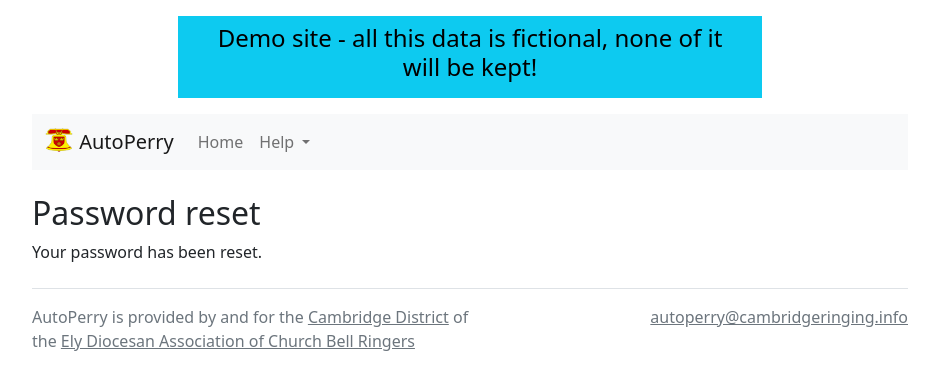
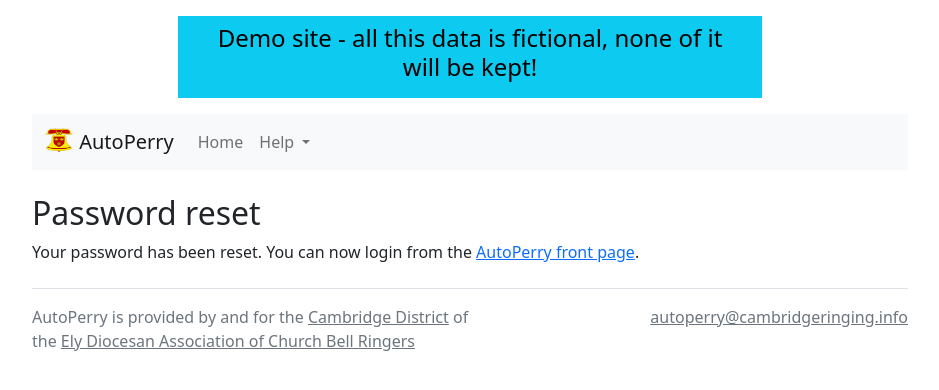
Before and after one commit to jw35/practice-night-support, a Django app: template autoperry/webapp/templates/registration/password_reset_complete.html in a window 1280 px wide. Shown: the top 390 px of the page, without its empty margins (170-1109 px from the left). Run offline with Django 3.2, Linux system fonts and the light colour scheme; the template is opened without the code that fills it, so the values that code supplies are empty; some libraries are stand-ins or nearby versions.

Commit message:
Tidy password reset flows
1) Link to index so user can login after resetting their password.

2) Display an error if the reset token is broken.

Closes #85

```diff
--- a/autoperry/webapp/templates/registration/password_reset_complete.html
+++ b/autoperry/webapp/templates/registration/password_reset_complete.html
@@ -6,6 +6,7 @@
 
 <h2>Password reset</h2>
 
-<p>Your password has been reset.</p>
+<p>Your password has been reset. You can now login from the
+<a href="{% url 'index' %}">AutoPerry front page</a>.</p>
 
 {% endblock %}
```
Also changed, not shown: autoperry/webapp/templates/registration/password_reset_confirm.html (+10 -0 lines).
